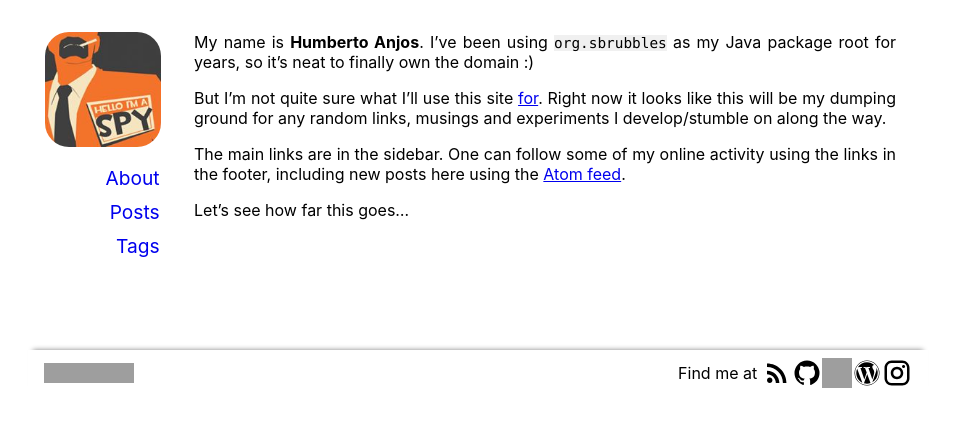
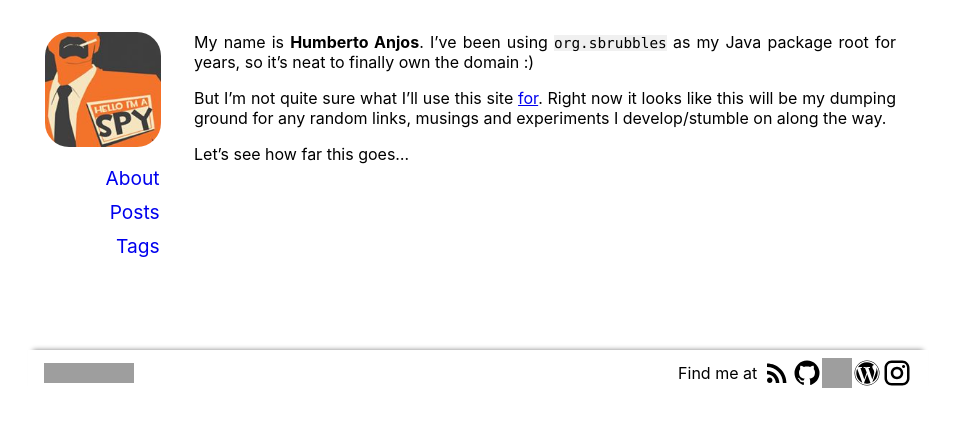
Before and after one commit to hanjos/hanjos.github.io, a Jekyll site: the page built from index.md, in a window 1280 px wide. Shown: the top 427 px of the page, without its empty margins (162-1117 px from the left). Built offline with Jekyll 4.4.1, drawn with Linux system fonts in a browser that asks for light colours; grey boxes are pictures that could not be loaded.

Commit message:
Update index.md

```diff
--- a/index.md
+++ b/index.md
@@ -7,6 +7,4 @@ My name is **Humberto Anjos**. I've been using `org.sbrubbles` as my Java packag
 
 But I'm not quite sure what I'll use this site [for](http://wiki.c2.com/?EndingWithaPreposition). Right now it looks like this will be my dumping ground for any random links, musings and experiments I develop/stumble on along the way.
 
-The main links are <span class='only-sm'>in the header.</span><span class='only-md'>in the sidebar.</span> One can follow some of my online activity using the links in the footer, including new posts here using the [Atom feed](/feed.xml).
-
 Let’s see how far this goes...
```
